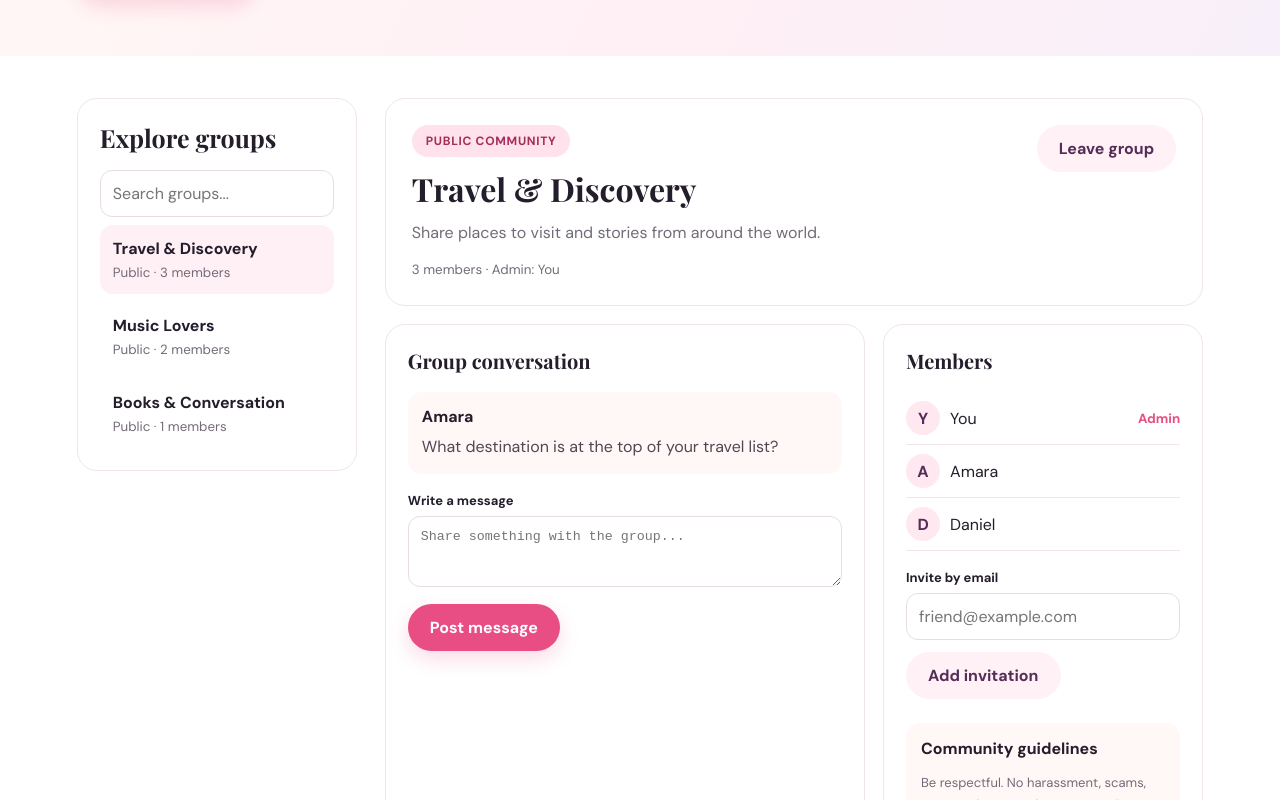
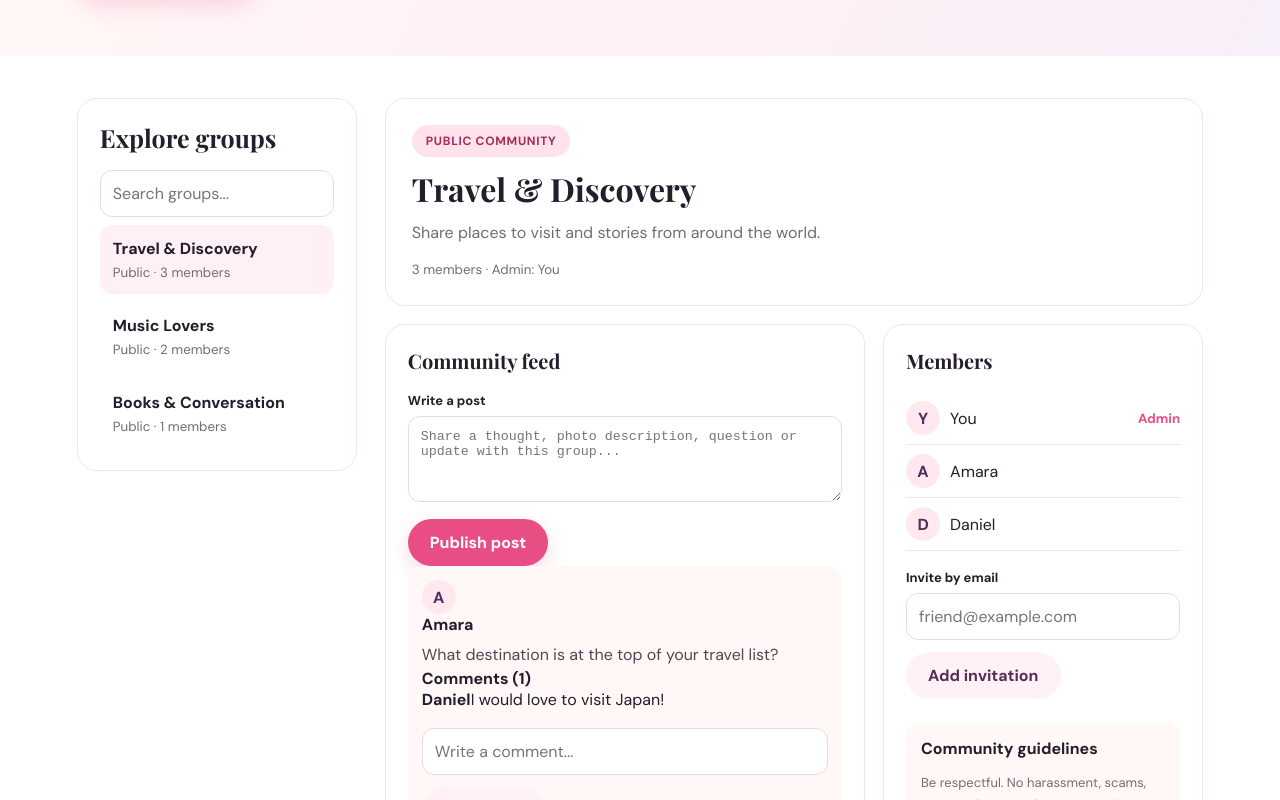
Before and after one commit to chisoluokenyi-debug/ichameet, a Next.js app: page /groups in a window 1280 px wide. Shown: the part 360-1160 px from the top of the page. Built offline with nearby package versions, Linux system fonts and the light colour scheme.

Commit message:
Build group feed with member posts and comments

```diff
--- a/app/groups/page.tsx
+++ b/app/groups/page.tsx
@@ -3,11 +3,13 @@
 import { FormEvent, useMemo, useState } from "react";
 import Link from "next/link";
 
-type Group = { id: number; name: string; description: string; privacy: "Public" | "Private"; owner: string; members: string[]; posts: { author: string; text: string }[]; invites: string[] };
+type Comment = { author: string; text: string };
+type Post = { author: string; text: string; comments: Comment[] };
+type Group = { id: number; name: string; description: string; privacy: "Public" | "Private"; owner: string; members: string[]; posts: Post[]; invites: string[] };
 
 const starter: Group[] = [
-  { id: 1, name: "Travel & Discovery", description: "Share places to visit and stories from around the world.", privacy: "Public", owner: "You", members: ["You", "Amara", "Daniel"], posts: [{ author: "Amara", text: "What destination is at the top of your travel list?" }], invites: [] },
-  { id: 2, name: "Music Lovers", description: "Discover music and meet people with the same taste.", privacy: "Public", owner: "You", members: ["You", "Tomi"], posts: [{ author: "Tomi", text: "Share one song you have on repeat." }], invites: [] },
+  { id: 1, name: "Travel & Discovery", description: "Share places to visit and stories from around the world.", privacy: "Public", owner: "You", members: ["You", "Amara", "Daniel"], posts: [{ author: "Amara", text: "What destination is at the top of your travel list?", comments: [{ author: "Daniel", text: "I would love to visit Japan!" }] }], invites: [] },
+  { id: 2, name: "Music Lovers", description: "Discover music and meet people with the same taste.", privacy: "Public", owner: "You", members: ["You", "Tomi"], posts: [{ author: "Tomi", text: "Share one song you have on repeat.", comments: [] }], invites: [] },
   { id: 3, name: "Books & Conversation", description: "Talk about books, learning, and ideas that inspire you.", privacy: "Public", owner: "You", members: ["You"], posts: [], invites: [] },
 ];
 
@@ -19,7 +21,8 @@ export default function GroupsPage() {
   const [name, setName] = useState("");
   const [description, setDescription] = useState("");
   const [privacy, setPrivacy] = useState<"Public" | "Private">("Public");
-  const [message, setMessage] = useState("");
+  const [postText, setPostText] = useState("");
+  const [commentDrafts, setCommentDrafts] = useState<Record<string, string>>({});
   const [invite, setInvite] = useState("");
   const [notice, setNotice] = useState("");
 
@@ -32,33 +35,39 @@ export default function GroupsPage() {
     setGroups((all) => [group, ...all]);
     setSelectedId(group.id);
     setName(""); setDescription(""); setPrivacy("Public"); setShowCreate(false);
-    setNotice("Group created in this preview. Connect a verified account and database to save it permanently.");
+    setNotice("Group created in this preview. Permanent group storage will be connected to the database.");
   }
 
   function joinGroup(group: Group) {
-    if (group.privacy === "Private") { setNotice("This is a private group. A join request would be sent once accounts and approvals are enabled."); return; }
+    if (group.privacy === "Private") { setNotice("This is a private group. Join requests will be enabled with member accounts."); return; }
     setGroups((all) => all.map((g) => g.id === group.id && !g.members.includes("You") ? { ...g, members: [...g.members, "You"] } : g));
-    setNotice("You joined the group in this preview.");
+    setNotice("You joined this group in the preview.");
   }
 
-  function leaveGroup(group: Group) {
-    if (group.owner === "You") { setNotice("Group owners must transfer ownership or close the group before leaving."); return; }
-    setGroups((all) => all.map((g) => g.id === group.id ? { ...g, members: g.members.filter((m) => m !== "You") } : g));
-    setNotice("You left the group in this preview.");
+  function addPost(e: FormEvent) {
+    e.preventDefault();
+    if (!postText.trim() || !selected) return;
+    setGroups((all) => all.map((g) => g.id === selected.id ? { ...g, posts: [...g.posts, { author: "You", text: postText.trim(), comments: [] }] } : g));
+    setPostText("");
   }
 
-  function postMessage(e: FormEvent) {
+  function addComment(e: FormEvent, postIndex: number) {
     e.preventDefault();
-    if (!message.trim() || !selected) return;
-    setGroups((all) => all.map((g) => g.id === selected.id ? { ...g, posts: [...g.posts, { author: "You", text: message.trim() }] } : g));
-    setMessage("");
+    const key = String(postIndex);
+    const text = (commentDrafts[key] ?? "").trim();
+    if (!text || !selected) return;
+    setGroups((all) => all.map((g) => g.id === selected.id ? {
+      ...g,
+      posts: g.posts.map((p, i) => i === postIndex ? { ...p, comments: [...p.comments, { author: "You", text }] } : p)
+    } : g));
+    setCommentDrafts((all) => ({ ...all, [key]: "" }));
   }
 
   function inviteMember(e: FormEvent) {
     e.preventDefault();
     if (!invite.trim() || !selected) return;
     setGroups((all) => all.map((g) => g.id === selected.id ? { ...g, invites: [...g.invites, invite.trim()] } : g));
-    setNotice("Invitation added to this preview. Email delivery will be enabled after authentication and email service are configured.");
+    setNotice("Invitation saved in this preview; actual email delivery needs an email service.");
     setInvite("");
   }
 
@@ -67,25 +76,38 @@ export default function GroupsPage() {
 
   return <main className="groups-page">
     <header className="site-header"><Link className="brand" href="/">icha<span>meet</span></Link><nav className="nav"><Link href="/">Home</Link><a href="#directory">Discover groups</a></nav><Link className="btn btn-light" href="/">Back to IchaMeet</Link></header>
-    <section className="groups-hero"><span className="eyebrow">Community on IchaMeet</span><h1>Find your people.</h1><p>Create a community, join conversations, and connect through shared interests.</p><button className="btn btn-primary" onClick={() => setShowCreate(true)}>＋ Create a group</button></section>
+    <section className="groups-hero"><span className="eyebrow">Community on IchaMeet</span><h1>Find your people.</h1><p>Create a community, publish posts, and talk with members through comments.</p><button className="btn btn-primary" onClick={() => setShowCreate(true)}>＋ Create a group</button></section>
     <section className="groups-layout" id="directory">
       <aside className="groups-directory"><h2>Explore groups</h2><input aria-label="Search groups" placeholder="Search groups..." value={query} onChange={(e) => setQuery(e.target.value)} />
         {visible.map((g) => <button className={selectedId === g.id ? "directory-item active" : "directory-item"} key={g.id} onClick={() => setSelectedId(g.id)}><strong>{g.name}</strong><small>{g.privacy} · {g.members.length} members</small></button>)}
         {visible.length === 0 && <p className="muted">No groups match that search.</p>}
       </aside>
-      {selected && <section className="group-workspace"><div className="group-panel-head"><div><span className="eyebrow">{selected.privacy} community</span><h2>{selected.name}</h2><p>{selected.description}</p><small>{selected.members.length} members · Admin: {selected.owner}</small></div>
-        {isMember ? <button className="btn btn-light" onClick={() => leaveGroup(selected)}>Leave group</button> : <button className="btn btn-primary" onClick={() => joinGroup(selected)}>{selected.privacy === "Private" ? "Request to join" : "Join group"}</button>}</div>
+      {selected && <section className="group-workspace">
+        <div className="group-panel-head"><div><span className="eyebrow">{selected.privacy} community</span><h2>{selected.name}</h2><p>{selected.description}</p><small>{selected.members.length} members · Admin: {selected.owner}</small></div>
+          {!isMember && <button className="btn btn-primary" onClick={() => joinGroup(selected)}>Join group</button>}
+        </div>
         {notice && <p className="group-notice" role="status">{notice}</p>}
         <div className="group-tools">
-          <section className="group-tool-card"><h3>Group conversation</h3><div className="group-posts">{selected.posts.length ? selected.posts.map((p, i) => <article className="group-post" key={i}><strong>{p.author}</strong><p>{p.text}</p></article>) : <p className="muted">No posts yet. Start the conversation.</p>}</div>
-            <form onSubmit={postMessage}><label htmlFor="group-message">Write a message</label><textarea id="group-message" value={message} onChange={(e) => setMessage(e.target.value)} placeholder="Share something with the group..." rows={3} disabled={!isMember}/><button className="btn btn-primary" disabled={!isMember || !message.trim()}>Post message</button></form>
+          <section className="group-tool-card"><h3>Community feed</h3>
+            <form onSubmit={addPost} className="create-post-form"><label htmlFor="group-post">Write a post</label><textarea id="group-post" value={postText} onChange={(e) => setPostText(e.target.value)} placeholder="Share a thought, photo description, question or update with this group..." rows={4} disabled={!isMember}/><button className="btn btn-primary" disabled={!isMember || !postText.trim()}>Publish post</button></form>
+            <div className="group-posts">{selected.posts.length ? [...selected.posts].reverse().map((p, reverseIndex) => {
+              const i = selected.posts.length - 1 - reverseIndex;
+              return <article className="group-post" key={i}>
+                <div className="post-author"><span className="member-avatar">{p.author.slice(0,1)}</span><strong>{p.author}</strong></div>
+                <p className="post-body">{p.text}</p>
+                <div className="comments-area"><strong className="comments-title">Comments ({p.comments.length})</strong>
+                  {p.comments.map((c, ci) => <div className="comment-item" key={ci}><strong>{c.author}</strong><span>{c.text}</span></div>)}
+                  <form className="comment-form" onSubmit={(e) => addComment(e, i)}><input aria-label="Write a comment" value={commentDrafts[String(i)] ?? ""} onChange={(e) => setCommentDrafts((all) => ({ ...all, [String(i)]: e.target.value }))} placeholder="Write a comment..." disabled={!isMember}/><button className="btn btn-light" disabled={!isMember || !(commentDrafts[String(i)] ?? "").trim()}>Comment</button></form>
+                </div>
+              </article>;
+            }) : <p className="muted">No posts yet. Be the first to share something.</p>}</div>
           </section>
           <aside className="group-tool-card"><h3>Members</h3><ul className="member-list">{selected.members.map((m) => <li key={m}><span className="member-avatar">{m.slice(0,1)}</span><span>{m}</span>{m === selected.owner && <small>Admin</small>}</li>)}</ul>
-            {isOwner && <form onSubmit={inviteMember}><label htmlFor="invite-email">Invite by email</label><input id="invite-email" type="email" required placeholder="friend@example.com" value={invite} onChange={(e) => setInvite(e.target.value)}/><button className="btn btn-light">Add invitation</button>{selected.invites.length > 0 && <p className="muted">Pending preview invites: {selected.invites.join(", ")}</p>}</form>}
-            <div className="group-admin-note"><strong>Community guidelines</strong><p>Be respectful. No harassment, scams, spam, or inappropriate content. Report harmful behaviour to moderators.</p><button className="text-action" onClick={() => setNotice("Thanks. Reporting will be connected to the moderation system before launch.")}>Report this group</button></div>
+            {isOwner && <form onSubmit={inviteMember}><label htmlFor="invite-email">Invite by email</label><input id="invite-email" type="email" required placeholder="friend@example.com" value={invite} onChange={(e) => setInvite(e.target.value)}/><button className="btn btn-light">Add invitation</button>{selected.invites.length > 0 && <p className="muted">Preview invitations: {selected.invites.join(", ")}</p>}</form>}
+            <div className="group-admin-note"><strong>Community guidelines</strong><p>Be respectful. No harassment, scams, spam, or inappropriate content. Report harmful behaviour to moderators.</p><button className="text-action" onClick={() => setNotice("Reporting will be connected to moderation before launch.")}>Report this group</button></div>
           </aside>
         </div>
-        <p className="preview-warning">Preview mode: actions are temporary and reset on refresh. Secure accounts, real invitations, persistent group membership, moderation, and live chat still need a connected backend.</p>
+        <p className="preview-warning">Posts and comments are interactive in this preview, but they are temporary and reset on refresh. A shared database and user accounts are needed so different registered members can see and reply to the same posts.</p>
       </section>}
     </section>
     {showCreate && <div className="modal-backdrop" role="presentation" onMouseDown={(e) => { if (e.target === e.currentTarget) setShowCreate(false); }}><section className="modal" role="dialog" aria-modal="true" aria-labelledby="create-group-title"><button className="close" onClick={() => setShowCreate(false)} aria-label="Close">×</button><h2 id="create-group-title">Create a group</h2><p>Give your community a clear name and purpose.</p><form onSubmit={createGroup}><label htmlFor="new-group-name">Group name</label><input id="new-group-name" required maxLength={50} value={name} onChange={(e) => setName(e.target.value)} placeholder="e.g. Food & Culture"/><label htmlFor="new-group-description">Description</label><textarea id="new-group-description" rows={3} maxLength={240} value={description} onChange={(e) => setDescription(e.target.value)} placeholder="What will members share?"/><label htmlFor="new-group-privacy">Privacy</label><select id="new-group-privacy" value={privacy} onChange={(e) => setPrivacy(e.target.value as "Public" | "Private")}><option>Public</option><option>Private</option></select><button className="btn btn-primary">Create group</button></form></section></div>}
```
